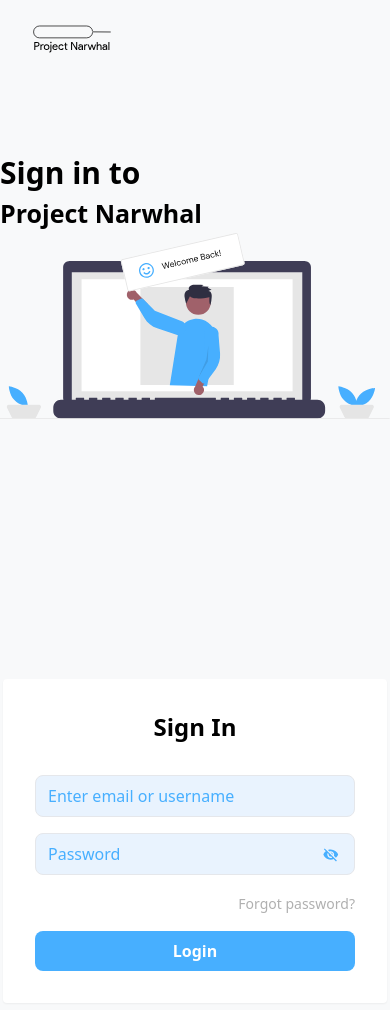
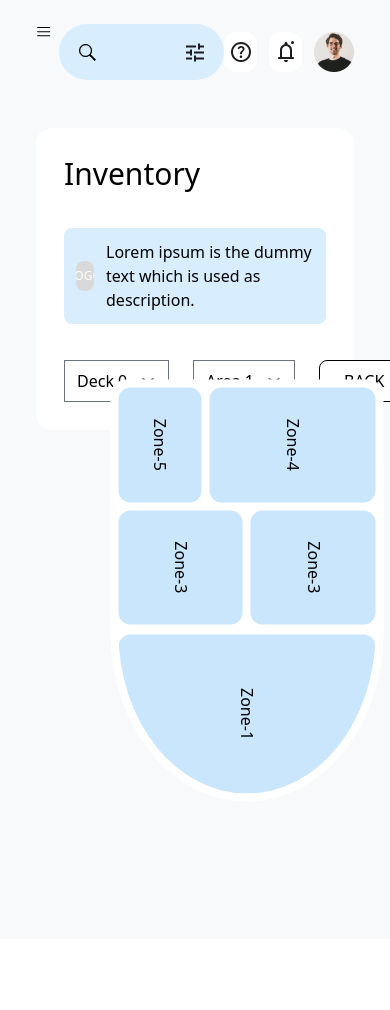
Before and after one commit to shivangbirla/narwahal_og, a React (Create React App) app: page / in a window 390 px wide. Shown: the top 1010 px of the page. After the commit the page ends 939 px from the top, so only its background shows below. Built offline with nearby package versions, Linux system fonts and the light colour scheme.

Commit message:
ship + signupResponsive

```diff
--- a/package.json
+++ b/package.json
@@ -7,6 +7,8 @@
     "@emotion/styled": "^11.11.0",
     "@mui/icons-material": "^5.14.15",
     "@mui/material": "^5.14.15",
+    "@tailwindcss/forms": "^0.5.6",
+    "@tailwindcss/typography": "^0.5.10",
     "@testing-library/jest-dom": "^5.17.0",
     "@testing-library/react": "^13.4.0",
     "@testing-library/user-event": "^13.5.0",
--- a/src/App.js
+++ /dev/null
@@ -1,39 +0,0 @@
-import React, { useContext } from "react";
-import { Route, Routes } from "react-router-dom";
-import { useState } from "react";
-import Zone from "./componenets/Zone";
-import Home from "./componenets/Home";
-import Sidebar from "./componenets/Sidebar";
-import Base from "./componenets/Base";
-import { MainContext } from "./componenets/Context";
-import { Drawer } from "@mui/material";
-import Signup from "./componenets/Signup";
-
-const App = () => {
-  const [searchValue, setSearchValue] = useState("areaa");
-  const { open, setOpen } = useContext(MainContext);
-  return (
-    // <div className=" ">
-    //   <React.Fragment key={"left"}>
-    //     <Drawer anchor={"left"} open={open} onClose={() => setOpen(false)}>
-    //       <div className="w-[300px] pl-6">
-    //         <Sidebar />
-    //       </div>
-    //     </Drawer>
-    //   </React.Fragment>
-    //   {/* <Base /> */}
-    //   <Routes>
-    //     <Route
-    //       path="/"
-    //       element={
-    //         <Home searchValue={searchValue} setSearchValue={setSearchValue} />
-    //       }
-    //     />
-    //     <Route path="/zone" element={<Zone />} />
-    //   </Routes>
-    // </div>
-    <Signup />
-  );
-};
-
-export default App;
--- /dev/null
+++ b/src/App.jsx
@@ -0,0 +1,41 @@
+import React, { useContext } from "react";
+import { Route, Routes } from "react-router-dom";
+import { useState } from "react";
+import Zone from "./componenets/Zone";
+import Home from "./componenets/Home";
+import Sidebar from "./componenets/Sidebar";
+import Base from "./componenets/Base";
+import { MainContext } from "./componenets/Context";
+import { Drawer } from "@mui/material";
+import Signup from "./componenets/Signup";
+
+const App = () => {
+  const [searchValue, setSearchValue] = useState("areaa");
+  const { open, setOpen } = useContext(MainContext);
+
+  if(false) return <Signup />
+  return (
+    <div className=" ">
+      <React.Fragment key={"left"}>
+        <Drawer anchor={"left"} open={open} onClose={() => setOpen(false)}>
+          <div className="w-[300px] pl-6">
+            <Sidebar />
+          </div>
+        </Drawer>
+      </React.Fragment>
+      {/* <Base /> */}
+      <Routes>
+        <Route
+          path="/"
+          element={
+            <Home searchValue={searchValue} setSearchValue={setSearchValue} />
+          }
+        />
+        <Route path="/zone" element={<Zone />} />
+      </Routes>
+    </div>
+    // <Signup />
+  );
+};
+
+export default App;
--- a/src/componenets/Base.jsx
+++ b/src/componenets/Base.jsx
@@ -7,32 +7,42 @@ const Base = () => {
   const navigate = useNavigate();
   const [selected, setSelected] = useState(false);
 
-  const toggleSelected = () => {
-    setSelected(!selected);
-    setTimeout(() => {
-      navigate("/zone")
-    }, 1000);
-  };
+  // const toggleSelected = () => {
+  //   setSelected(!selected);
+  //   setTimeout(() => {
+  //     navigate("/zone")
+  //   }, 1000);
+  // };
 
   return (
-    <div className="w-fit max-w-[813px]  mt-[300px] sm:mt-52">
-      {selected ? (
-        <img
-          src={selected_area}
-          alt="selected area"
-          className=" h-auto object-cover rotate-90 md:rotate-0 scale-150 sm:scale-100 cursor-pointer"
-          onClick={toggleSelected}
-        />
-      ) : (
-        <img
-          src={area}
-          alt="area"
-          className={` h-auto object-cover rotate-90 md:rotate-0 scale-150 sm:scale-100 cursor-pointer ${
-            selected ? "hidden" : ""
-          }`}
-          onClick={toggleSelected}
-        />
-      )}
+    <div className="flex gap-0 rotate-90 md:rotate-0 md:h-[417px] relative md:w-full h-[70vw] w-[50vh] ">
+      <div className="w-[60%] h-full p-2 flex gap-2 z-10 bg-white rounded-l-2xl">
+        <div className="w-1/2 h-full flex flex-col gap-2">
+          <button className="w-full h-2/3 rounded-xl bg-[#C9E6FD] hover:bg-sky-300 hover:border-sky-800 hover:border">
+            Zone-4
+          </button>
+          <button className="w-full h-1/3 rounded-xl bg-[#C9E6FD] hover:bg-sky-300 hover:border-sky-800 hover:border">
+            Zone-5
+          </button>
+        </div>
+        <div className="w-1/2 h-full flex flex-col gap-2">
+          <button className="w-full h-1/2 rounded-xl bg-[#C9E6FD] hover:bg-sky-300 hover:border-sky-800 hover:border">
+            Zone-3
+          </button>
+          <button className="w-full h-1/2 rounded-xl bg-[#C9E6FD] hover:bg-sky-300 hover:border-sky-800 hover:border">
+            Zone-3
+          </button>
+        </div>
+      </div>
+      <div className="left-[20%] z-0  overflow-hidden p-2 absolute w-[80%] h-full  bg-white rounded-r-[50%]">
+        <div className=" w-full h-full  rounded-r-[50%] flex justify-end overflow-hidden">
+          <div className="h-full w-full"></div>
+          <div className="h-full w-2"></div>
+          <button className="w-full h-full rounded-l-xl bg-[#C9E6FD] hover:bg-sky-300 hover:border-sky-800 hover:border">
+            Zone-1
+          </button>
+        </div>
+      </div>
     </div>
   );
 };
--- a/src/componenets/Home.js
+++ b/src/componenets/Home.jsx
@@ -22,7 +22,7 @@ const Home = ({ searchValue, setSearchValue }) => {
         <Navbar setSearchValue={setSearchValue} />
         <Inventory />
 
-        <Base className="mb-5"/>
+        <Base className=""/>
       </div>
 
       {/* <Area searchValue={searchValue} /> */}
--- a/src/componenets/Inventory.jsx
+++ b/src/componenets/Inventory.jsx
@@ -11,6 +11,10 @@ const Inventory = ({ isZone = false }) => {
   const { selectedSide, setSelectedSide } = useContext(MainContext);
 
   const deckotions = [
+    {
+      value: 0,
+      label: "Deck 0",
+    },
     {
       value: 1,
       label: "Deck 1",
@@ -103,11 +107,16 @@ const Inventory = ({ isZone = false }) => {
                 <option value={option.value}>{option.label}</option>
               ))}
             </select>
-            <select value={zone} onCanPlay={(e) => setZone(e.target.value)}>
-              {Zoneotions.map((option) => (
-                <option value={option.value}>{option.label}</option>
-              ))}
-            </select>
+            <button
+              className={
+                selectedSide === "BACK"
+                  ? "rounded-lg bg-[#C9E6FD] px-6 py-1.5 border border-black text-black"
+                  : "rounded-lg bg-white border px-6 py-1.5  border-black text-black"
+              }
+              onClick={() => setSelectedSide("BACK")}
+            >
+              BACK
+            </button>
           </div>
         )}
       </div>
--- a/src/componenets/Signup.jsx
+++ b/src/componenets/Signup.jsx
@@ -1,66 +1,127 @@
-import React from "react";
+import React, { useState } from "react";
 import logo from "../assets/narwahal_logo_new.svg";
 import signup from "../assets/signup-img.svg";
 import hide from "../assets/hide-img.svg";
 
 const Signup = () => {
+  const [isHiden, setIsHiden] = useState(false);
   return (
-    <>
-      <div className="flex flex-col md:flex-row bg-[#F8F9FA] justify-around md:pr-16 sm:pr-0">
-        <div>
+    <div className="">
+      <div className="flex min-h-screen flex-col items-center lg:flex-row bg-[#F8F9FA] justify-around md:justify-center py-24 xl:px-24 md:px-16 px-8 m:gap-24 gap-10">
+        <div className="flex justify-center items-center">
           <img
             src={logo}
             alt="narwhal-logo"
-            className="h-[40px] w-[80px] absolute left-8 top-5"
+            className="h-[40px] w-[97px] absolute left-8 top-5"
           />
-          <div className="md:ml-[50px] mt-[150px]">
-            <h1 className="text-[30px] font-bold">Sign in to</h1>
-            <h2 className="text-[25px] font-semibold">Project Narwhal</h2>
-            <img src={signup} alt="signup-img" className="w-[500px] h-auto" />
+          <div className="flex flex-col md:gap-6 gap-3">
+            <h1 className="text-3xl md:text-[60px] font-bold">Sign in to</h1>
+            <h2 className="text-xl md:text-[40px] font-medium">Project Narwhal</h2>
+            <img src={signup} alt="signup-img" className="w-[635px] h-auto" />
           </div>
         </div>
-        <div className="flex min-h-screen items-center justify-center">
-          <div className="bg-white p-8 rounded shadow-sm w-96">
-            <h2 className="text-2xl font-semibold text-center mb-8">Sign In</h2>
-            <div className="mb-4">
+        <div className="flex    max-w-[600px]  w-full items-center justify-center">
+          <div className="bg-white w-full flex flex-col md:px-[85px] md:py-[57px] md:gap-10 gap-5 p-8  rounded shadow-sm ">
+            <h2 className="md:text-[35px] text-lg  font-medium font-sans  ">Sign In</h2>
+            <div
+              className="
+
+              flex
+              justify-between
+              w-full
+              rounded-lg
+              bg-[#E9F3FE]
+            "
+            >
               <input
-                className="w-full px-3 py-2 border rounded-lg placeholder-[#47AFFF] focus:outline-none bg-[#E9F3FE]"
+                className="
+                px-4
+                py-3
+                md:px-[35px]
+                md:py-[23px]
+                form-input
+                w-full
+                h-full
+                border-none
+                rounded-lg
+                placeholder-[#47AFFF]
+                text-[#47AFFF]
+                focus:outline-none
+                bg-inherit
+                text-lg focus:ring-2
+                focus:ring-inset
+              focus:ring-sky-600
+                hover:ring-2
+                hover:ring-inset
+              hover:ring-sky-600 "
                 type="text"
                 id="emailOrUsername"
                 placeholder="Enter email or username"
               />
             </div>
 
-            <div className="mb-4 relative">
+            <div className="flex flex-col gap-3 md:gap-5">
+              <div
+                className="
+                relative
+                flex
+                justify-between
+                w-full
+                rounded-lg
+              bg-[#E9F3FE]
+
+              "
+              >
                 <input
-                className="w-full px-3 py-2 border rounded-lg placeholder-[#47AFFF] focus:outline-none bg-[#E9F3FE]"
-                type="password"
-                id="password"
-                placeholder="Password"
+                  className="
+                  px-4
+                  py-3
+                  md:px-[35px]
+                  md:py-[23px]
+                  form-input
+                  w-full
+                  h-full border-none
+                  rounded-lg
+                  placeholder-[#47AFFF]
+                  text-[#47AFFF]
+                  focus:outline-none
+                  bg-inherit
+                  text-lg focus:ring-2
+                  focus:ring-sky-600
+                  hover:ring-2
+                  hover:ring-inset
+                  focus:ring-inset
+                hover:ring-sky-600
+                  pr-[65px]
+                "
+                  type={isHiden ? "text" : "password"}
+                  id="emailOrUsername"
+                  placeholder="Enter email or username"
                 />
                 <img
                   src={hide}
                   alt="hide"
-                className="h-4 w-4 absolute right-4 top-3.5"
+                  className="h-full w-[20px] absolute right-6 "
+                  onClick={() => setIsHiden(!isHiden)}
                 />
               </div>
-
-            <div className="text-right mb-4">
+              <div className="text-right ">
                 <a
                   href="#"
-                className="text-[#B0B0B0] hover:underline text-[14px]"
+                  className="text-[#B0B0B0] hover:underline text-[15px]"
                 >
                   Forgot password?
                 </a>
               </div>
+            </div>
 
-            <button className="w-full bg-[#47AFFF] text-white font-semibold py-2 rounded-lg hover:bg-[#36a5f9] transition duration-300">
+            <button className="w-full bg-[#47AFFF] text-white font-semibold md:py-[20px] py-[10px] rounded-lg hover:bg-[#36a5f9] transition duration-300 ">
               Login
             </button>
           </div>
         </div>
       </div>
-    </>
+    </div>
   );
 };
 
--- a/tailwind.config.js
+++ b/tailwind.config.js
@@ -11,5 +11,5 @@ module.exports = {
       xsm: { min: "400px" },
     },
   },
-  plugins: [],
+  plugins: [require("@tailwindcss/typography"), require("@tailwindcss/forms")],
 };
```
Also changed, not shown: src/componenets/Area.jsx (renamed from src/componenets/Area.js), src/componenets/Navbar.jsx (renamed from src/componenets/Navbar.js), src/componenets/Sidebar.jsx (renamed from src/componenets/Sidebar.js), src/componenets/Zone.jsx (renamed from src/componenets/Zone.js), 1 other file (tests, documents, lock files or other folders). Lines whose indentation alone changed are shown as unchanged.
